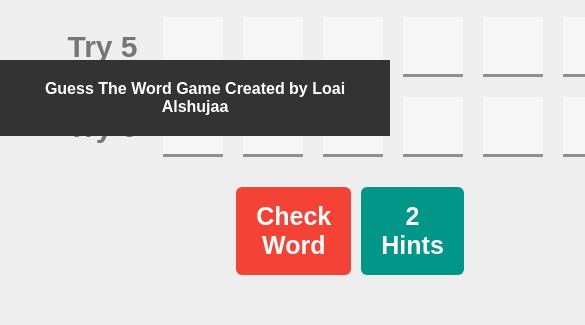
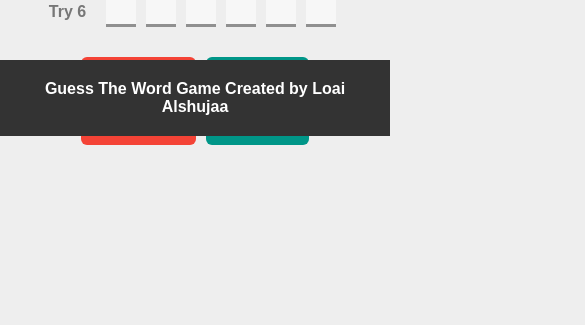
Before and after one commit to Loai-Radwan/games, a plain HTML site: page assets/guess-word/guess.html in a window 390 px wide. Shown: the part 708-1033 px from the top of the page, 585 px wide, since content can reach past the window. After the commit the page ends 903 px from the top, so only its background shows below. Drawn offline with Linux system fonts and the light colour scheme.

Commit message:
make teh word guess game more responsive

```diff
--- a/assets/guess-word/guess.css
+++ b/assets/guess-word/guess.css
@@ -21,12 +21,11 @@ h1 {
 
 .guess-game {
   text-align: center;
-  width: 1000px;
   margin: 20px auto;
   display: flex;
   align-items: flex-start;
   justify-content: space-between;
-
+     gap: 50px;
   .game-area {
     .inputs {
       > div {
@@ -175,27 +174,44 @@ footer {
   font-weight: bold;
 }
 
-@media (max-width: 991px) {
-  .guess-game {
-    width: 900px;
+
+@media (min-width: 768px) {
+   .guess-game {
+    width: 750px;
   }
-  .guess-game .game-area .control {
-    width: 450px;
+}
+@media (min-width: 992px) {
+   .guess-game {
+    width: 950px;
+  }
+}
+@media (min-width: 1200px) {
+   .guess-game {
+    width: 1150px;
   }
 }
 
-@media (max-width: 767px) {
+
+@media (max-width: 991px) {
   .guess-game {
-    width: 700px;
     flex-direction: column-reverse;
-    align-items: center;
+     align-items: center;
+  }
+
+}
+
+
+@media (max-width: 768px) {
+  .guess-game .game-area .inputs >div span{
+    font-size: 16px;
+  }
+  .guess-game .game-area .inputs >div input{
+    width: 30px;
+    height: 30px;
+    font-size:20px ;
+    margin:  0 5px;
   }
   .guess-game .game-area .control {
     width: 200px;
   }
 }
-/* @media (max-width: 400px) {
-    .guess-game {
-        width: 350px;
-    }
-}   */
```
